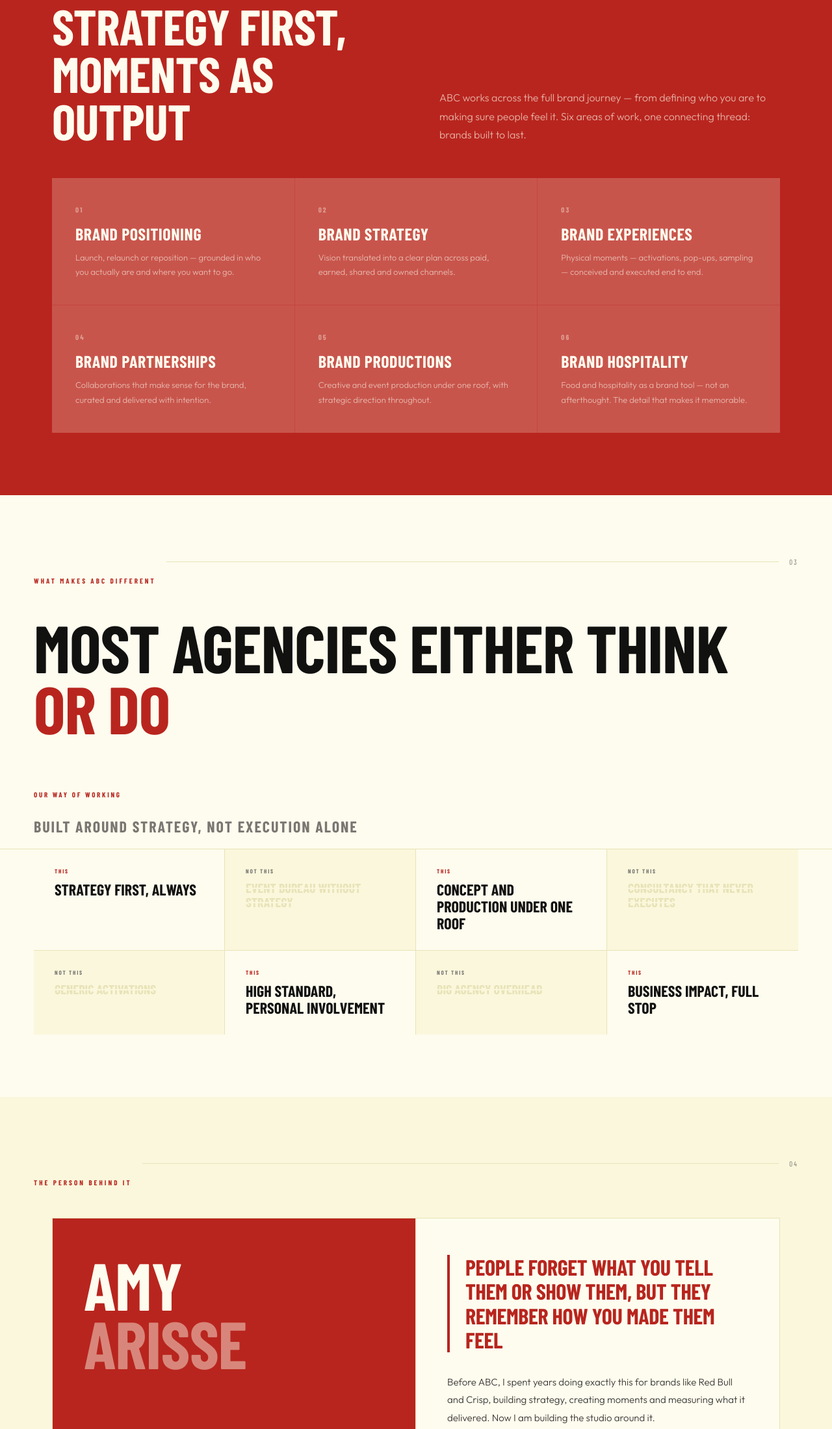
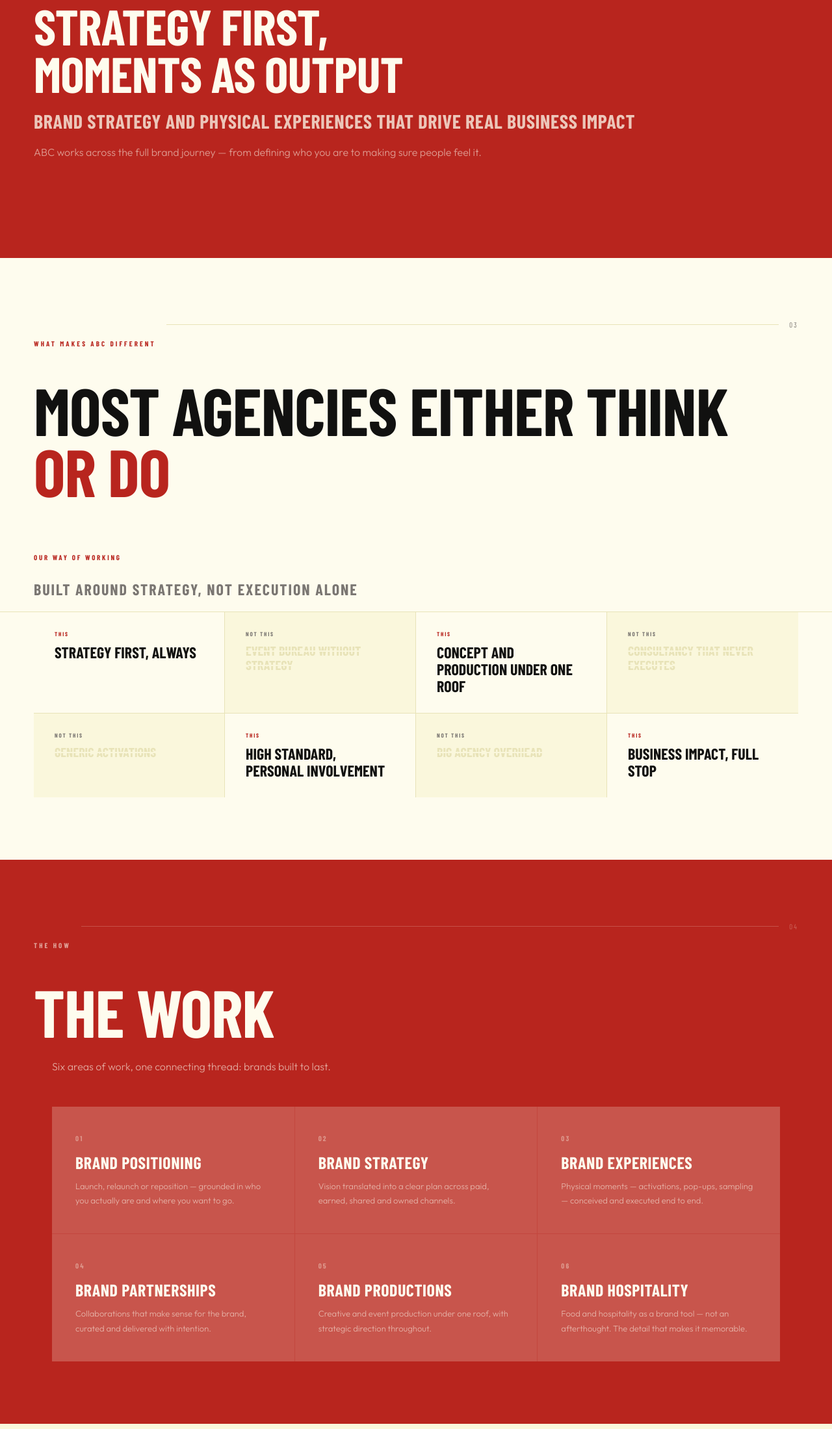
Before and after one commit to arisseamy-alt/ABC-pitch, a plain HTML site: page index.html in a window 1280 px wide. Shown: the part 1882-4081 px from the top of the page at 65% size. Drawn offline with nearby package versions, Linux system fonts and the light colour scheme; a web font is replaced by a local one.

Commit message:
Add files via upload

```diff
--- a/index.html
+++ b/index.html
@@ -403,14 +403,27 @@
     letter-spacing: -0.01em;
     text-transform: uppercase;
     color: var(--cream);
+    margin-bottom: 20px;
+  }
+
+  .services-subline {
+    font-family: var(--font-display);
+    font-size: clamp(20px, 2.5vw, 30px);
+    font-weight: 700;
+    text-transform: uppercase;
+    letter-spacing: 0.02em;
+    color: rgba(254,252,238,0.75);
+    line-height: 1.15;
+    margin-bottom: 16px;
   }
 
   .services-desc {
     font-family: var(--font-body);
     font-size: 16px;
     font-weight: 300;
-    color: rgba(254,252,238,0.65);
+    color: rgba(254,252,238,0.55);
     line-height: 1.8;
+    margin-bottom: 52px;
   }
 
   .services-grid {
@@ -461,9 +474,7 @@
   /* DIFFERENCE */
   .difference { background: var(--cream); padding: 96px 52px; }
 
-  .diff-break {
-    margin-bottom: 52px;
-  }
+  .diff-break { margin-bottom: 52px; }
 
   .diff-break-line {
     font-family: var(--font-display);
@@ -475,8 +486,6 @@
     color: var(--black);
     display: block;
   }
-
-  .diff-break-line.red { color: var(--red); }
 
   .diff-header {
     display: flex;
@@ -546,6 +555,48 @@
 
   .diff-cell.yes .diff-cell-text { color: var(--black); }
   .diff-cell.not .diff-cell-text { color: var(--cream-border); text-decoration: line-through; text-decoration-color: var(--cream-dark); font-weight: 700; font-size: clamp(16px, 1.8vw, 20px); }
+
+  /* HOW */
+  .how { background: var(--red); padding: 96px 52px; }
+
+  .how-headline {
+    font-family: var(--font-display);
+    font-size: clamp(52px, 8vw, 104px);
+    font-weight: 900;
+    text-transform: uppercase;
+    line-height: 0.92;
+    letter-spacing: -0.01em;
+    color: var(--cream);
+    margin-bottom: 24px;
+  }
+
+  .how-intro {
+    font-family: var(--font-body);
+    font-size: 16px;
+    font-weight: 300;
+    color: rgba(254,252,238,0.6);
+    line-height: 1.75;
+    margin-bottom: 48px;
+    max-width: 560px;
+  }
+
+  .how .services-grid {
+    background: rgba(254,252,238,0.15);
+  }
+
+  .how .service {
+    background: rgba(254,252,238,0.08);
+    border-top: 2px solid transparent;
+  }
+
+  .how .service:hover {
+    background: rgba(254,252,238,0.13);
+    border-top-color: rgba(254,252,238,0.4);
+  }
+
+  .how .service-n { color: rgba(254,252,238,0.4); }
+  .how .service-name { color: var(--cream); }
+  .how .service-text { color: rgba(254,252,238,0.55); }
 
   /* PERSONAL */
   .personal { background: var(--cream-dark); padding: 96px 52px; }
@@ -993,44 +1044,11 @@
 <section class="services">
   <div class="container">
     <p class="label label-light fade" data-num="02">What ABC does</p>
-    <div class="services-header">
-      <h2 class="services-headline fade">
+    <h2 class="services-headline full-width-break fade">
         Strategy first,<br>moments as output
       </h2>
-      <p class="services-desc fade">ABC works across the full brand journey — from defining who you are to making sure people feel it. Six areas of work, one connecting thread: brands built to last.</p>
-    </div>
-    <div class="services-grid fade">
-      <div class="service">
-        <p class="service-n">01</p>
-        <h3 class="service-name">Brand Positioning</h3>
-        <p class="service-text">Launch, relaunch or reposition — grounded in who you actually are and where you want to go.</p>
-      </div>
-      <div class="service">
-        <p class="service-n">02</p>
-        <h3 class="service-name">Brand Strategy</h3>
-        <p class="service-text">Vision translated into a clear plan across paid, earned, shared and owned channels.</p>
-      </div>
-      <div class="service">
-        <p class="service-n">03</p>
-        <h3 class="service-name">Brand Experiences</h3>
-        <p class="service-text">Physical moments — activations, pop-ups, sampling — conceived and executed end to end.</p>
-      </div>
-      <div class="service">
-        <p class="service-n">04</p>
-        <h3 class="service-name">Brand Partnerships</h3>
-        <p class="service-text">Collaborations that make sense for the brand, curated and delivered with intention.</p>
-      </div>
-      <div class="service">
-        <p class="service-n">05</p>
-        <h3 class="service-name">Brand Productions</h3>
-        <p class="service-text">Creative and event production under one roof, with strategic direction throughout.</p>
-      </div>
-      <div class="service">
-        <p class="service-n">06</p>
-        <h3 class="service-name">Brand Hospitality</h3>
-        <p class="service-text">Food and hospitality as a brand tool — not an afterthought. The detail that makes it memorable.</p>
-      </div>
-    </div>
+      <p class="services-subline full-width-break fade">Brand strategy and physical experiences that drive real business impact</p>
+      <p class="services-desc full-width-break fade">ABC works across the full brand journey — from defining who you are to making sure people feel it.</p>
   </div>
 </section>
 
@@ -1083,9 +1101,49 @@
   </div>
 </section>
 
+<section class="how">
+  <div class="container">
+    <p class="label label-light fade" data-num="04">The how</p>
+    <h2 class="how-headline full-width-break fade">The work</h2>
+    <p class="how-intro fade">Six areas of work, one connecting thread: brands built to last.</p>
+    <div class="services-grid fade">
+      <div class="service how-service">
+        <p class="service-n">01</p>
+        <h3 class="service-name">Brand Positioning</h3>
+        <p class="service-text">Launch, relaunch or reposition — grounded in who you actually are and where you want to go.</p>
+      </div>
+      <div class="service how-service">
+        <p class="service-n">02</p>
+        <h3 class="service-name">Brand Strategy</h3>
+        <p class="service-text">Vision translated into a clear plan across paid, earned, shared and owned channels.</p>
+      </div>
+      <div class="service how-service">
+        <p class="service-n">03</p>
+        <h3 class="service-name">Brand Experiences</h3>
+        <p class="service-text">Physical moments — activations, pop-ups, sampling — conceived and executed end to end.</p>
+      </div>
+      <div class="service how-service">
+        <p class="service-n">04</p>
+        <h3 class="service-name">Brand Partnerships</h3>
+        <p class="service-text">Collaborations that make sense for the brand, curated and delivered with intention.</p>
+      </div>
+      <div class="service how-service">
+        <p class="service-n">05</p>
+        <h3 class="service-name">Brand Productions</h3>
+        <p class="service-text">Creative and event production under one roof, with strategic direction throughout.</p>
+      </div>
+      <div class="service how-service">
+        <p class="service-n">06</p>
+        <h3 class="service-name">Brand Hospitality</h3>
+        <p class="service-text">Food and hospitality as a brand tool — not an afterthought. The detail that makes it memorable.</p>
+      </div>
+    </div>
+  </div>
+</section>
+
 <section class="personal">
   <div class="container">
-    <p class="label fade" data-num="04">The person behind it</p>
+    <p class="label fade" data-num="05">The person behind it</p>
     <div class="personal-grid fade">
       <div class="personal-left">
         <div class="personal-name-block">
@@ -1120,7 +1178,7 @@
 
 <section class="phases">
   <div class="container">
-    <p class="label fade" data-num="05">Where we are going</p>
+    <p class="label fade" data-num="06">Where we are going</p>
     <h2 class="phases-headline full-width-break fade">Building with intention,<br>one phase at a time</h2>
     <p class="phases-sub full-width-break fade">ABC is being built deliberately, starting with the work that proves the concept, growing into the company it is meant to become.</p>
     <div class="phases-grid full-width-break fade">
```
